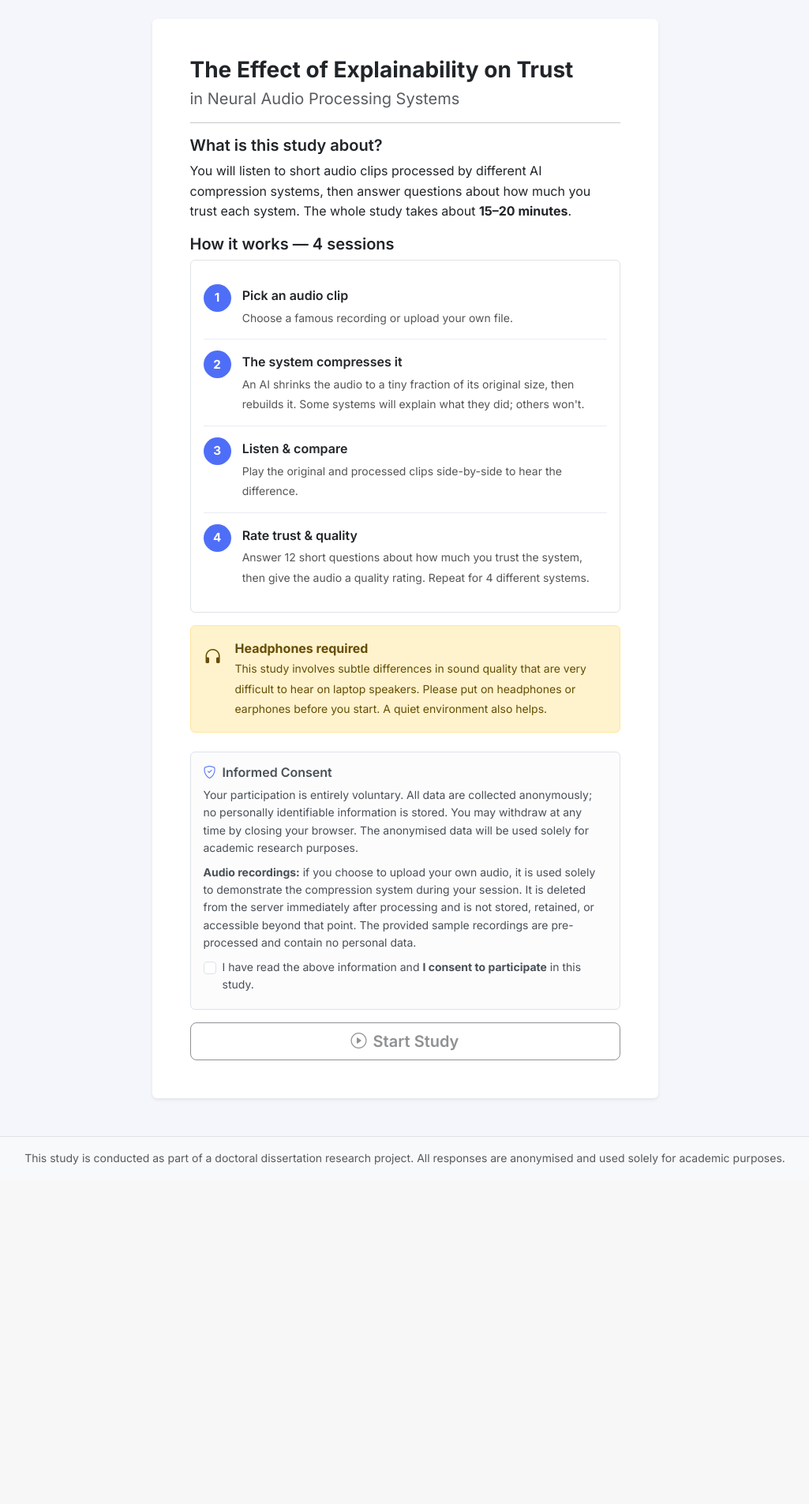
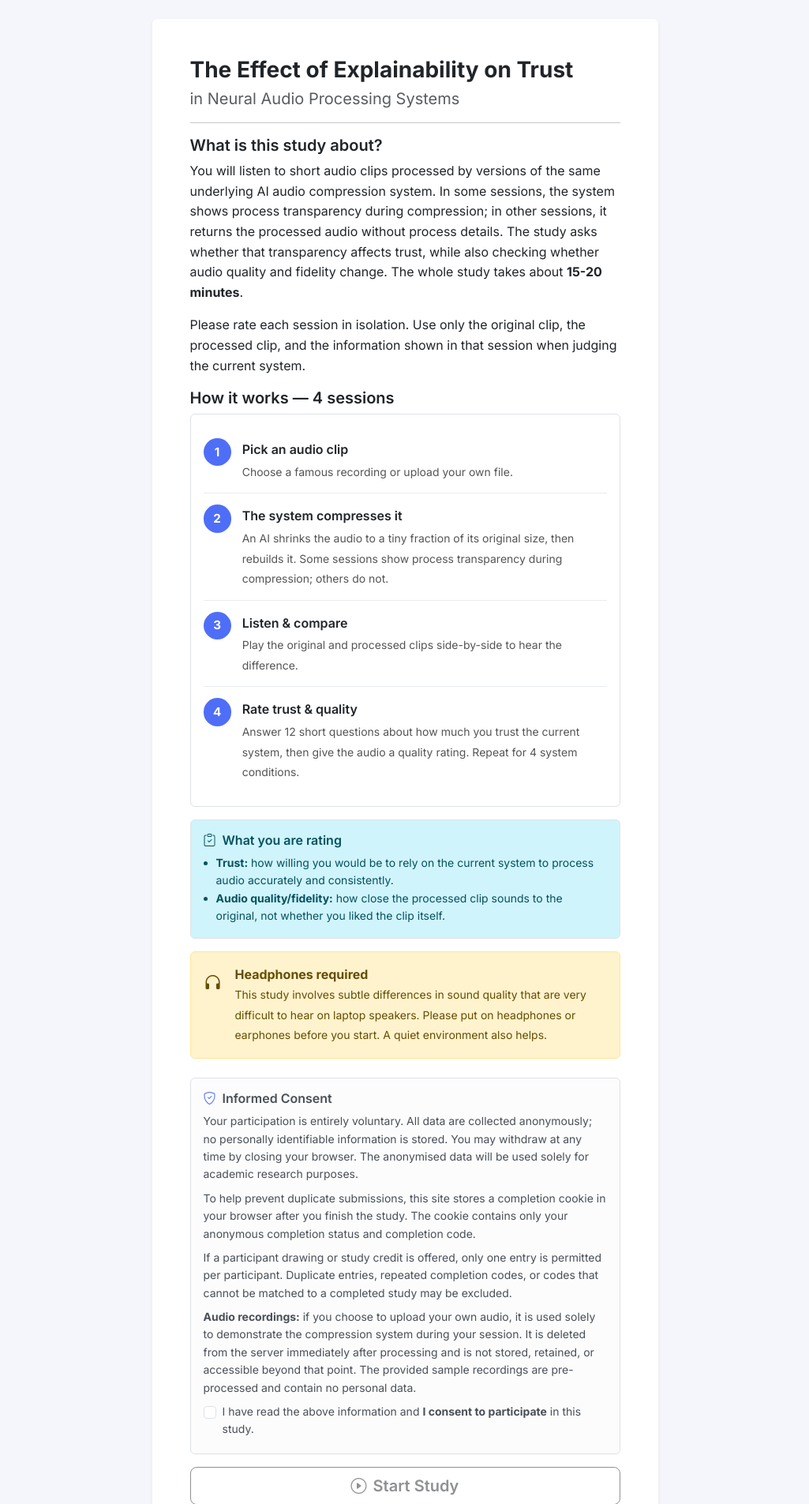
Before and after one commit to lewisite/audio-dissertation, a Flask app: page / in a window 1280 px wide. Shown: the part 58-1963 px from the top of the page at 79% size, without its empty margins (127-1152 px from the left). Before the commit the page ends 1533 px from the top, so only its background shows below. Run offline with Flask 3, Linux system fonts and the light colour scheme; some libraries are stand-ins or nearby versions.

Commit message:
Clarify survey instructions and track completions

```diff
--- a/app.py
+++ b/app.py
@@ -6,8 +6,9 @@ Dissertation: "The Effect of Explainability on End-User Trust in Neural Audio Co
 Participants:
   1. Give consent + demographics
   2. Work through 4 codec conditions in counterbalanced order
-  3. For each condition: listen to audio, view results (Codec A shows explainability;
-     Codec B shows nothing), then complete the 12-item Jian trust scale + MOS rating
+  3. For each condition: listen to audio, view the information available in that
+     session (Codec A shows process transparency; Codec B does not), then complete
+     the 12-item Jian trust scale + MOS rating
   4. Receive completion code
 
 CSV output is compatible with src/analyze_experiment.py.
@@ -31,7 +32,8 @@ from datetime import datetime
 from pathlib import Path
 
 from flask import (Flask, render_template, request, session,
-                   redirect, url_for, jsonify, send_file, send_from_directory)
+                   redirect, url_for, jsonify, send_file, send_from_directory,
+                   make_response)
 from werkzeug.utils import secure_filename
 
 # ── Add src/ to Python path ─────────────────────────────────────────────────
@@ -49,6 +51,11 @@ PROCESSED_DIR   = os.path.join(BASE_DIR, 'static', 'audio', 'processed')
 SAMPLES_DIR     = os.path.join(BASE_DIR, 'static', 'audio', 'samples')
 RAW_DATA_DIR    = os.path.join(BASE_DIR, 'data', 'processed')
 RESPONSES_FILE  = os.path.join(BASE_DIR, 'data', 'experiment_responses.csv')
+COMPLETIONS_FILE = os.path.join(BASE_DIR, 'data', 'experiment_completions.csv')
+SURVEY_VERSION  = 'v2_transparency_clarity'
+COMPLETED_COOKIE = 'codec_survey_completed'
+COMPLETION_CODE_COOKIE = 'codec_survey_completion_code'
+COMPLETION_COOKIE_MAX_AGE = 60 * 60 * 24 * 180
 
 for d in [UPLOAD_FOLDER, PROCESSED_DIR, SAMPLES_DIR, RAW_DATA_DIR]:
     os.makedirs(d, exist_ok=True)
@@ -56,7 +63,8 @@ for d in [UPLOAD_FOLDER, PROCESSED_DIR, SAMPLES_DIR, RAW_DATA_DIR]:
 ALLOWED_EXTENSIONS = {'wav', 'mp3', 'flac', 'ogg', 'm4a'}
 
 # ── Experimental design ───────────────────────────────────────────────────────
-# 2 × 2 within-subjects: Codec (A = explainable, B = black-box) × Latency (50 / 150 ms)
+# 2 × 2 within-subjects: Codec (A = process transparency shown,
+# B = no process transparency) × Processing time (50 / 150 ms)
 CONDITIONS = [
     {'id': 0, 'codec': 'A', 'latency_ms': 50,  'label': 'System Alpha', 'mode': 'Fast'},
     {'id': 1, 'codec': 'A', 'latency_ms': 150, 'label': 'System Alpha', 'mode': 'Standard'},
@@ -118,16 +126,44 @@ TRUST_ITEMS = [
 
 # ── CSV helpers ───────────────────────────────────────────────────────────────
 CSV_HEADERS = (
-    ['participant_id', 'condition_order', 'step', 'codec', 'latency_ms',
+    ['survey_version',
+     'participant_id', 'condition_order', 'step', 'codec', 'latency_ms',
      'audio_clip_id', 'mos_rating', 'session_date',
      'age', 'gender', 'audio_background', 'hearing_impairment', 'headphones']
     + [f'trust_q{i}' for i in range(1, 13)]
 )
 
+COMPLETION_HEADERS = [
+    'participant_id', 'completion_code', 'completed_at', 'survey_version',
+    'condition_order', 'completed_conditions'
+]
+
 def _ensure_csv():
     if not os.path.exists(RESPONSES_FILE):
         with open(RESPONSES_FILE, 'w', newline='', encoding='utf-8') as f:
             csv.DictWriter(f, fieldnames=CSV_HEADERS).writeheader()
+        return
+
+    with open(RESPONSES_FILE, newline='', encoding='utf-8') as f:
+        reader = csv.DictReader(f)
+        existing_headers = reader.fieldnames or []
+        if existing_headers == CSV_HEADERS:
+            return
+        rows = list(reader)
+
+    migrated_rows = []
+    for row in rows:
+        migrated = {k: row.get(k, '') for k in CSV_HEADERS}
+        if not migrated.get('survey_version'):
+            migrated['survey_version'] = 'v1_legacy'
+        migrated_rows.append(migrated)
+
+    tmp_path = RESPONSES_FILE + '.tmp'
+    with open(tmp_path, 'w', newline='', encoding='utf-8') as f:
+        writer = csv.DictWriter(f, fieldnames=CSV_HEADERS)
+        writer.writeheader()
+        writer.writerows(migrated_rows)
+    os.replace(tmp_path, RESPONSES_FILE)
 
 def _save_response(row: dict):
     _ensure_csv()
@@ -135,6 +171,56 @@ def _save_response(row: dict):
         csv.DictWriter(f, fieldnames=CSV_HEADERS).writerow(
             {k: row.get(k, '') for k in CSV_HEADERS}
         )
+
+def _ensure_completion_csv():
+    if not os.path.exists(COMPLETIONS_FILE):
+        with open(COMPLETIONS_FILE, 'w', newline='', encoding='utf-8') as f:
+            csv.DictWriter(f, fieldnames=COMPLETION_HEADERS).writeheader()
+
+def _completed_condition_count(participant_id: str) -> int:
+    if not os.path.exists(RESPONSES_FILE):
+        return 0
+    with open(RESPONSES_FILE, newline='', encoding='utf-8') as f:
+        rows = [
+            r for r in csv.DictReader(f)
+            if r.get('participant_id') == participant_id
+        ]
+    return len({r.get('step') for r in rows if r.get('step') != ''})
+
+def _log_completion(participant_id: str, completion_code: str):
+    """Record one row per participant who reaches the completed study page."""
+    _ensure_completion_csv()
+
+    with open(COMPLETIONS_FILE, newline='', encoding='utf-8') as f:
+        for row in csv.DictReader(f):
+            if row.get('participant_id') == participant_id:
+                return
+
+    order = session.get('condition_order', [])
+    row = {
+        'participant_id': participant_id,
+        'completion_code': completion_code,
+        'completed_at': datetime.now().isoformat(timespec='seconds'),
+        'survey_version': SURVEY_VERSION,
+        'condition_order': ','.join(str(x) for x in order),
+        'completed_conditions': _completed_condition_count(participant_id),
+    }
+
+    with open(COMPLETIONS_FILE, 'a', newline='', encoding='utf-8') as f:
+        csv.DictWriter(f, fieldnames=COMPLETION_HEADERS).writerow(row)
+
+def _completion_cookie_present() -> bool:
+    return request.cookies.get(COMPLETED_COOKIE) == '1'
+
+def _set_completion_cookies(response, completion_code: str):
+    cookie_args = {
+        'max_age': COMPLETION_COOKIE_MAX_AGE,
+        'httponly': True,
+        'samesite': 'Lax',
+    }
+    response.set_cookie(COMPLETED_COOKIE, '1', **cookie_args)
+    response.set_cookie(COMPLETION_CODE_COOKIE, completion_code, **cookie_args)
+    return response
 
 # ── Background processing jobs ────────────────────────────────────────────────
 _jobs: dict = {}        # job_id -> {status, result}
@@ -223,7 +309,7 @@ def _process_job(job_id: str, audio_path: str, condition: dict):
         # ── Fast path: serve pre-computed results if available ───────────────
         precomp = _check_precomputed(clip_stem, codec, latency_ms)
         if precomp is not None:
-            # Simulate target latency so the UI feels consistent
+            # Simulate target processing time so the UI feels consistent
             elapsed_ms = (time.perf_counter() - t0) * 1000
             if elapsed_ms < latency_ms:
                 time.sleep((latency_ms - elapsed_ms) / 1000)
@@ -335,7 +421,7 @@ def _process_job(job_id: str, audio_path: str, condition: dict):
                 'bandwidth_kbps':      24.0,
             }
 
-        # ── Simulate target latency (pad if codec was faster) ─────────────────
+        # ── Simulate target processing time (pad if codec was faster) ─────────
         elapsed_ms = (time.perf_counter() - t0) * 1000
         if elapsed_ms < latency_ms:
             time.sleep((latency_ms - elapsed_ms) / 1000)
@@ -384,11 +470,16 @@ def _allowed(filename):
 
 @app.route('/')
 def welcome():
+    if _completion_cookie_present():
+        return redirect(url_for('already_completed'))
     return render_template('welcome.html')
 
 
 @app.route('/start', methods=['POST'])
 def start():
+    if _completion_cookie_present():
+        return redirect(url_for('already_completed'))
+
     order_idx      = _get_next_order_index()
     condition_order = CONDITION_ORDERS[order_idx]
     participant_id  = str(uuid.uuid4())[:8].upper()
@@ -399,6 +490,13 @@ def start():
     session['start_time']      = datetime.now().isoformat()
 
     return redirect(url_for('demographics'))
+
+
+@app.route('/already-completed')
+def already_completed():
+    code = request.cookies.get(COMPLETION_CODE_COOKIE, '')
+    return render_template('already_completed.html',
+                           completion_code=code)
 
 
 @app.route('/demographics', methods=['GET', 'POST'])
@@ -523,6 +621,7 @@ def submit_step(step):
     demo = session.get('demographics', {})
 
     _save_response({
+        'survey_version':    SURVEY_VERSION,
         'participant_id':   session['participant_id'],
         'condition_order':  ','.join(str(x) for x in order),
         'step':             step,
@@ -552,8 +651,16 @@ def complete():
         return redirect(url_for('welcome'))
     pid  = session['participant_id']
     code = f'CODEC-{pid}'
-    return render_template('complete.html',
-                           participant_id=pid, completion_code=code)
+    completed_count = _completed_condition_count(pid)
+    if completed_count < len(CONDITIONS):
+        return redirect(url_for('audio_test', step=completed_count))
+    _log_completion(pid, code)
+    response = make_response(render_template(
+        'complete.html',
+        participant_id=pid,
+        completion_code=code
+    ))
+    return _set_completion_cookies(response, code)
 
 
 @app.route('/admin/responses')
@@ -566,6 +673,18 @@ def admin_download():
         return 'No data collected yet.', 404
     return send_file(RESPONSES_FILE, as_attachment=True,
                      download_name='experiment_responses.csv',
+                     mimetype='text/csv')
+
+
+@app.route('/admin/completions')
+def admin_completion_download():
+    """Download participant completion codes for credit/drawing tracking."""
+    key = request.args.get('key', '')
+    if key != os.environ.get('ADMIN_KEY', 'admin2024'):
+        return 'Unauthorized', 401
+    _ensure_completion_csv()
+    return send_file(COMPLETIONS_FILE, as_attachment=True,
+                     download_name='experiment_completions.csv',
                      mimetype='text/csv')
 
 
@@ -601,11 +720,13 @@ def _kill_port(port: int):
 
 if __name__ == '__main__':
     _ensure_csv()
+    _ensure_completion_csv()
     print("\n" + "=" * 60)
     print("  Codec Trust Survey — starting server")
     print("  Local:   http://localhost:5000")
     print("  Network: http://0.0.0.0:5000")
     print("  Admin:   http://localhost:5000/admin/responses?key=admin2024")
+    print("  Done:    http://localhost:5000/admin/completions?key=admin2024")
     print("=" * 60 + "\n")
     port = int(os.environ.get('PORT', 5000))
     _kill_port(port)
--- a/static/js/survey.js
+++ b/static/js/survey.js
@@ -246,41 +246,36 @@ function onProcessingComplete(result) {
     clipInput.value = selectedSampleId || (uploadedFile ? uploadedFile.name : '');
   }
 
-  // ── System type badge + Alpha/Beta comparison highlight ───────────────────
+  // ── Current system framing ────────────────────────────────────────────────
   const badgeEl    = document.getElementById('system-type-badge');
-  const alphaCol   = document.getElementById('alpha-compare-col');
-  const betaCol    = document.getElementById('beta-compare-col');
   const noteEl     = document.getElementById('what-happened-codec-note');
 
   if (codec === 'A') {
     if (badgeEl) {
-      badgeEl.textContent  = 'You are using: System Alpha — Transparent';
+      badgeEl.textContent  = 'You are using: System Alpha - Process Transparency Shown';
       badgeEl.className    = 'badge px-3 py-1 bg-success';
       badgeEl.style.fontSize = '0.9rem';
     }
-    if (alphaCol) alphaCol.classList.add('system-compare-active');
-    if (betaCol)  betaCol.classList.add('system-compare-inactive');
     if (noteEl) {
       noteEl.innerHTML =
-        'This is <strong>System Alpha</strong>. It is designed to be fully ' +
-        '<strong>transparent</strong> — it shows you everything: how much ' +
-        'quality was preserved, what sounds were discarded, and a detailed ' +
-        'look inside the AI\'s decision-making. Scroll down to explore.';
+        'This condition shows <strong>process transparency</strong> during ' +
+        'compression. It provides information about what changed during ' +
+        'compression, including quality estimates, residual audio, ' +
+        'visualizations, and a plain-language summary. Use that information, ' +
+        'along with what you hear, when rating this system.';
     }
   } else {
     if (badgeEl) {
-      badgeEl.textContent  = 'You are using: System Beta — Black-Box';
+      badgeEl.textContent  = 'You are using: System Beta - No Process Transparency';
       badgeEl.className    = 'badge px-3 py-1 bg-secondary';
       badgeEl.style.fontSize = '0.9rem';
     }
-    if (alphaCol) alphaCol.classList.add('system-compare-inactive');
-    if (betaCol)  betaCol.classList.add('system-compare-active');
     if (noteEl) {
       noteEl.innerHTML =
-        'This is <strong>System Beta</strong>. It processes audio ' +
-        '<strong>silently</strong> — it gives you no information about what ' +
-        'it did, how well it worked, or what was lost. Listen to the clips ' +
-        'below and form your own impression.';
+        'This condition returns the processed audio without process ' +
+        'transparency information. Use the original and processed clips, ' +
+        'along with the information shown in this session, when rating this ' +
+        'system.';
     }
   }
 
--- a/templates/welcome.html
+++ b/templates/welcome.html
@@ -15,9 +15,18 @@
 
         <h5 class="fw-semibold mb-2">What is this study about?</h5>
         <p class="mb-3">
-          You will listen to short audio clips processed by different AI compression
-          systems, then answer questions about how much you trust each system.
-          The whole study takes about <strong>15–20 minutes</strong>.
+          You will listen to short audio clips processed by versions of the same
+          underlying AI audio compression system. In some sessions, the system
+          shows process transparency during compression; in other sessions, it
+          returns the processed audio without process details. The study asks
+          whether that transparency affects trust, while also checking whether
+          audio quality and fidelity change. The whole study takes about
+          <strong>15-20 minutes</strong>.
+        </p>
+        <p class="mb-3">
+          Please rate each session in isolation. Use only the original clip, the
+          processed clip, and the information shown in that session when judging
+          the current system.
         </p>
 
         <!-- 4-step how it works -->
@@ -35,7 +44,7 @@
             <div class="how-step-body">
               <strong>The system compresses it</strong>
               <span>An AI shrinks the audio to a tiny fraction of its original size, then rebuilds it.
-              Some systems will explain what they did; others won't.</span>
+              Some sessions show process transparency during compression; others do not.</span>
             </div>
           </div>
           <div class="how-step">
@@ -49,10 +58,20 @@
             <div class="how-step-num">4</div>
             <div class="how-step-body">
               <strong>Rate trust &amp; quality</strong>
-              <span>Answer 12 short questions about how much you trust the system,
-              then give the audio a quality rating. Repeat for 4 different systems.</span>
+              <span>Answer 12 short questions about how much you trust the current system,
+              then give the audio a quality rating. Repeat for 4 system conditions.</span>
             </div>
           </div>
+        </div>
+
+        <div class="alert alert-info border mb-3">
+          <h6 class="fw-semibold mb-2">
+            <i class="bi bi-clipboard-check me-1"></i> What you are rating
+          </h6>
+          <ul class="small mb-0 ps-3">
+            <li><strong>Trust:</strong> how willing you would be to rely on the current system to process audio accurately and consistently.</li>
+            <li><strong>Audio quality/fidelity:</strong> how close the processed clip sounds to the original, not whether you liked the clip itself.</li>
+          </ul>
         </div>
 
         <!-- Headphone reminder — prominent -->
@@ -78,6 +97,17 @@
             no personally identifiable information is stored. You may withdraw at any time
             by closing your browser. The anonymised data will be used solely for academic
             research purposes.
+          </p>
+          <p class="mb-2 small">
+            To help prevent duplicate submissions, this site stores a completion
+            cookie in your browser after you finish the study. The cookie contains
+            only your anonymous completion status and completion code.
+          </p>
+          <p class="mb-2 small">
+            If a participant drawing or study credit is offered, only one entry
+            is permitted per participant. Duplicate entries, repeated completion
+            codes, or codes that cannot be matched to a completed study may be
+            excluded.
           </p>
           <p class="mb-2 small">
             <strong>Audio recordings:</strong> if you choose to upload your own audio,
```
Also changed, not shown: templates/already_completed.html (added, +43 -0 lines), templates/audio_test.html (+27 -36 lines), templates/complete.html (+17 -10 lines).
